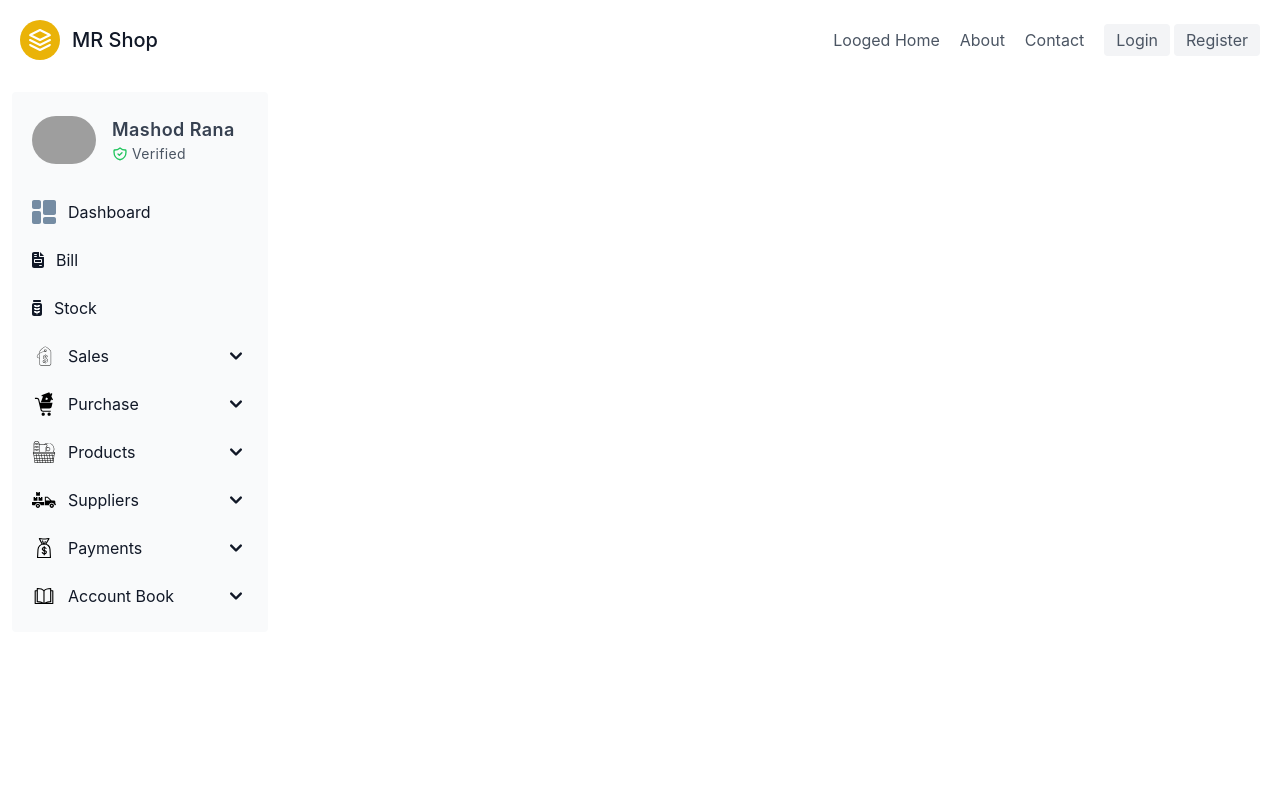
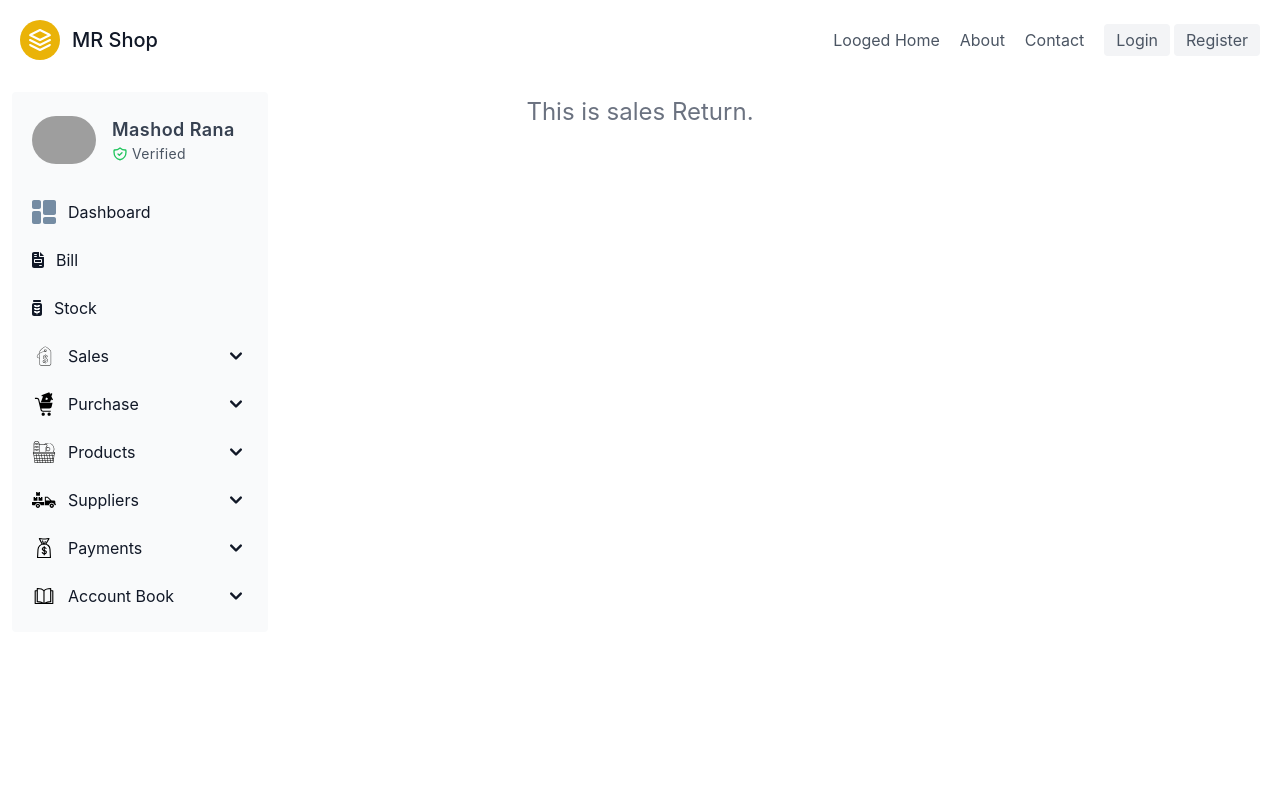
Before and after one commit to samueltefera/potential-inventory, a React (Create React App) app in the folder client/: page /dashboard/sales-return in a window 1280 px wide. Shown: the top 800 px of the page. Built offline with nearby package versions, Linux system fonts and the light colour scheme; grey boxes are pictures that could not be loaded.

Commit message:
sales return component skeleton

```diff
--- /dev/null
+++ b/client/src/Components/Sales/SalesReturn.jsx
@@ -0,0 +1,9 @@
+const SalesReturn = ()=>{
+    return (
+        <>
+        <h1 className="text-2xl">This is sales Return.</h1>
+        </>
+    );
+};
+
+export default SalesReturn;
--- a/client/src/Components/SideMenu.jsx
+++ b/client/src/Components/SideMenu.jsx
@@ -111,7 +111,7 @@ const SideMenu = () => {
                 </li>
                 <li>
                   <Link
-                    to="sale-return"
+                    to="sales-return"
                     class="flex items-center p-2 pl-11 w-full text-base font-normal text-gray-900 rounded-lg transition duration-75 group hover:bg-gray-100 dark:text-white dark:hover:bg-gray-700"
                   >
                     Sale Return
--- a/client/src/Pages/HomePage/LoggedHome.js
+++ b/client/src/Pages/HomePage/LoggedHome.js
@@ -5,6 +5,8 @@ import Dashboard from "../../Components/Dashboard/Dashboard";
 import Products from "../../Components/Products/Products";
 import Purchase from "../../Components/Purchase";
 import Sales from "../../Components/Sales";
+import SaleHistory from "../../Components/Sales/SaleHistory";
+import SalesReturn from "../../Components/Sales/SalesReturn";
 import SideMenu from "../../Components/SideMenu";
 import Stock from "../../Components/Stock/Stock";
 
@@ -21,6 +23,8 @@ const LoggedHome = () => {
               <Route path="" element={<Dashboard />} />
               <Route path="bill" element={<Bill />} />
               <Route path="stock" element={<Stock />} />
+              <Route path="sale-history" element={<SaleHistory />} />
+              <Route path="sales-return" element={<SalesReturn />} />
               <Route path="products/" element={<Products />} />
               <Route path="sales/" element={<Sales />} />
               <Route path="purchase/" element={<Purchase />} />
```
